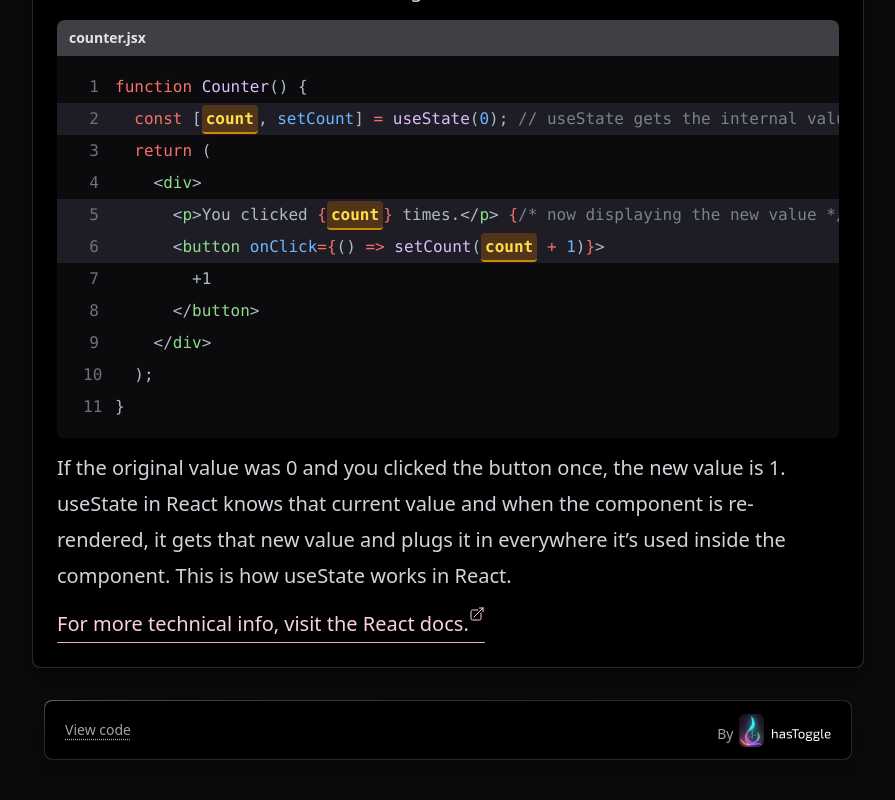
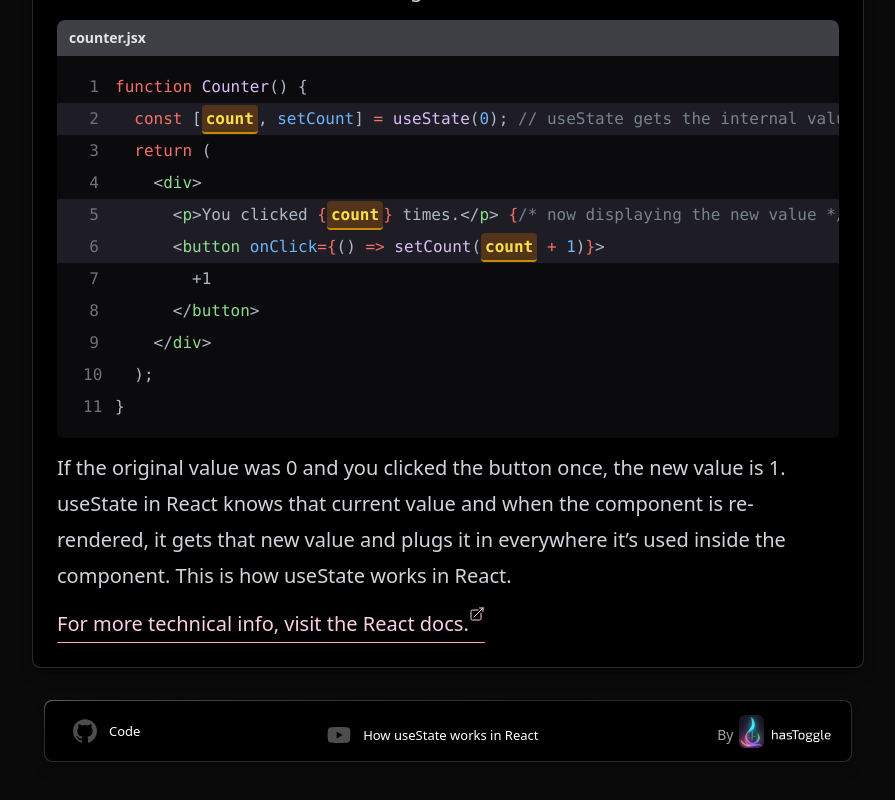
Before and after one commit to hasToggle/wtf-are-callbacks, a Next.js app: page / in a window 1280 px wide. Shown: the part 2048-2848 px from the top of the page, without its empty margins (192-1087 px from the left). Built offline with nearby package versions, Linux system fonts and the light colour scheme.

Commit message:
Add GitHub and YouTube links to Byline component

```diff
--- a/ui/byline.tsx
+++ b/ui/byline.tsx
@@ -1,20 +1,28 @@
 import { Logo } from '@/ui/logo'
+import { IconLink, YouTubeIcon, GitHubIcon } from '@/ui/icons'
 
 export default function Byline() {
   return (
     <div className="inset-x-0 bottom-3 mx-3 rounded-lg bg-ht-border-gradient p-px shadow-lg shadow-black/20">
       <div className="flex flex-row items-center justify-between space-y-2 rounded-lg bg-black p-3.5 lg:px-5 lg:py-3">
-        <div className="text-sm text-gray-400">
-          <a
-            className="underline decoration-dotted underline-offset-4 transition-colors hover:text-gray-300"
-            href="https://github.com/hasToggle/how-usestate-works"
-            title="GitHub repository"
-            target="_blank"
-            rel="noreferrer"
-          >
-            View code
-          </a>
-        </div>
+        <IconLink
+          href="https://github.com/hasToggle/how-usestate-works"
+          target="_blank"
+          icon={GitHubIcon}
+          className="flex-none"
+          large
+        >
+          Code
+        </IconLink>
+        <IconLink
+          href="https://youtu.be/tH5ABw8Avxc"
+          target="_blank"
+          icon={YouTubeIcon}
+          className="flex-none"
+          large
+        >
+          How useState works in React
+        </IconLink>
 
         <div className="flex items-center gap-x-1.5">
           <div className="text-sm text-gray-400">By</div>
--- /dev/null
+++ b/ui/icons.tsx
@@ -0,0 +1,53 @@
+import Link from 'next/link'
+import clsx from 'clsx'
+
+export function IconLink({
+  children,
+  className,
+  compact = false,
+  large = false,
+  icon: Icon,
+  ...props
+}: React.ComponentPropsWithoutRef<typeof Link> & {
+  compact?: boolean
+  large?: boolean
+  icon?: React.ComponentType<{ className?: string }>
+}) {
+  return (
+    <Link
+      {...props}
+      className={clsx(
+        className,
+        'group relative isolate flex items-center rounded-lg px-2 py-0.5 text-[0.8125rem]/6 font-medium text-white/30 transition-colors hover:text-sky-300',
+        compact ? 'gap-x-2' : 'gap-x-3',
+      )}
+    >
+      <span className="absolute inset-0 -z-10 scale-75 rounded-lg bg-white/5 opacity-0 transition group-hover:scale-100 group-hover:opacity-100" />
+      {Icon && (
+        <Icon className={clsx('flex-none', large ? 'h-6 w-6' : 'h-4 w-4')} />
+      )}
+      <span className="self-baseline text-white">{children}</span>
+    </Link>
+  )
+}
+
+export function YouTubeIcon(props: React.ComponentPropsWithoutRef<'svg'>) {
+  return (
+    <svg
+      viewBox="0 0 576 512"
+      aria-hidden="true"
+      fill="currentColor"
+      {...props}
+    >
+      <path d="M549.7 124.1c-6.3-23.7-24.8-42.3-48.3-48.6C458.8 64 288 64 288 64S117.2 64 74.6 75.5c-23.5 6.3-42 24.9-48.3 48.6-11.4 42.9-11.4 132.3-11.4 132.3s0 89.4 11.4 132.3c6.3 23.7 24.8 41.5 48.3 47.8C117.2 448 288 448 288 448s170.8 0 213.4-11.5c23.5-6.3 42-24.2 48.3-47.8 11.4-42.9 11.4-132.3 11.4-132.3s0-89.4-11.4-132.3zm-317.5 213.5V175.2l142.7 81.2-142.7 81.2z" />
+    </svg>
+  )
+}
+
+export function GitHubIcon(props: React.ComponentPropsWithoutRef<'svg'>) {
+  return (
+    <svg viewBox="0 0 16 16" aria-hidden="true" fill="currentColor" {...props}>
+      <path d="M8 .198a8 8 0 0 0-8 8 7.999 7.999 0 0 0 5.47 7.59c.4.076.547-.172.547-.384 0-.19-.007-.694-.01-1.36-2.226.482-2.695-1.074-2.695-1.074-.364-.923-.89-1.17-.89-1.17-.725-.496.056-.486.056-.486.803.056 1.225.824 1.225.824.714 1.224 1.873.87 2.33.666.072-.518.278-.87.507-1.07-1.777-.2-3.644-.888-3.644-3.954 0-.873.31-1.586.823-2.146-.09-.202-.36-1.016.07-2.118 0 0 .67-.214 2.2.82a7.67 7.67 0 0 1 2-.27 7.67 7.67 0 0 1 2 .27c1.52-1.034 2.19-.82 2.19-.82.43 1.102.16 1.916.08 2.118.51.56.82 1.273.82 2.146 0 3.074-1.87 3.75-3.65 3.947.28.24.54.73.54 1.48 0 1.07-.01 1.93-.01 2.19 0 .21.14.46.55.38A7.972 7.972 0 0 0 16 8.199a8 8 0 0 0-8-8Z" />
+    </svg>
+  )
+}
```
